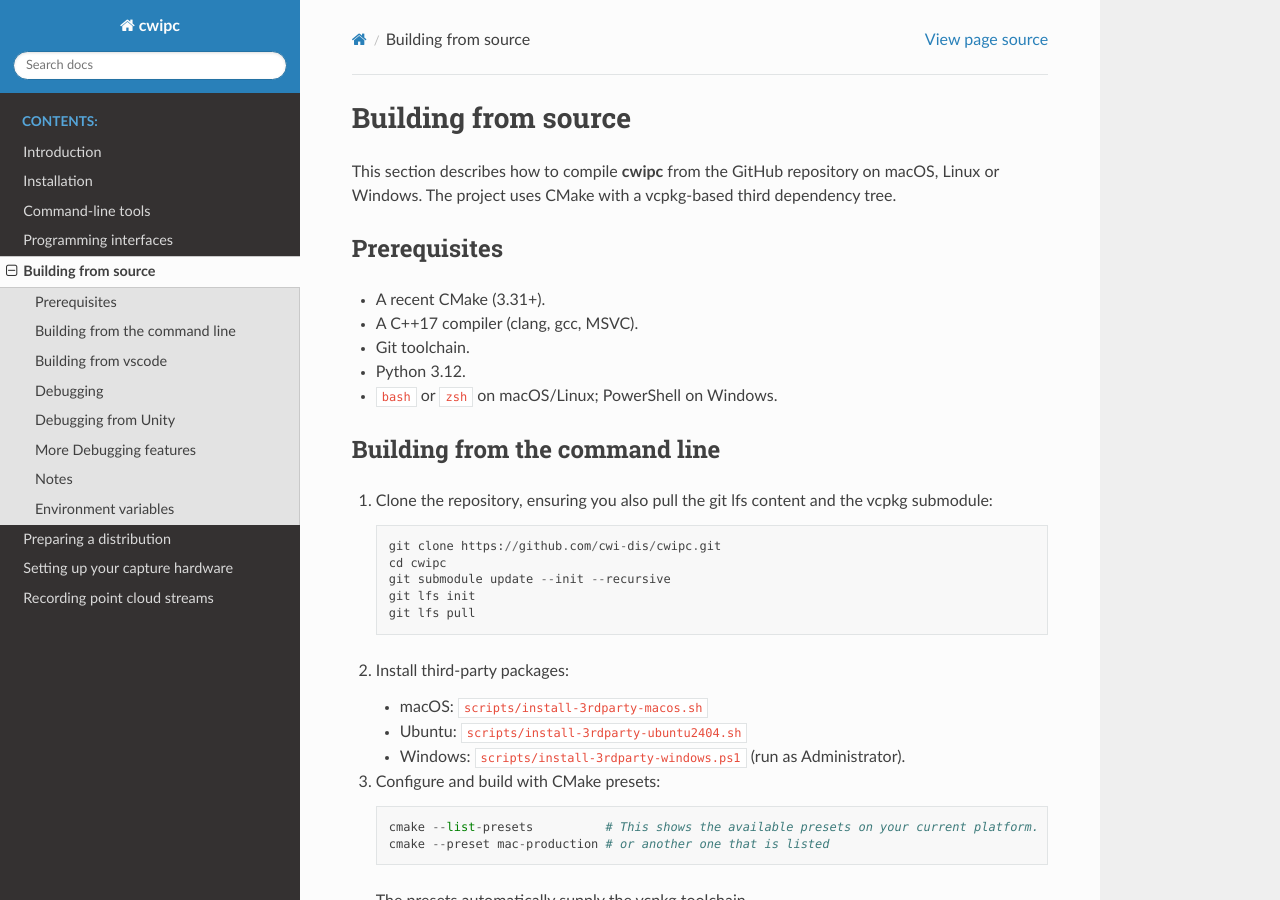
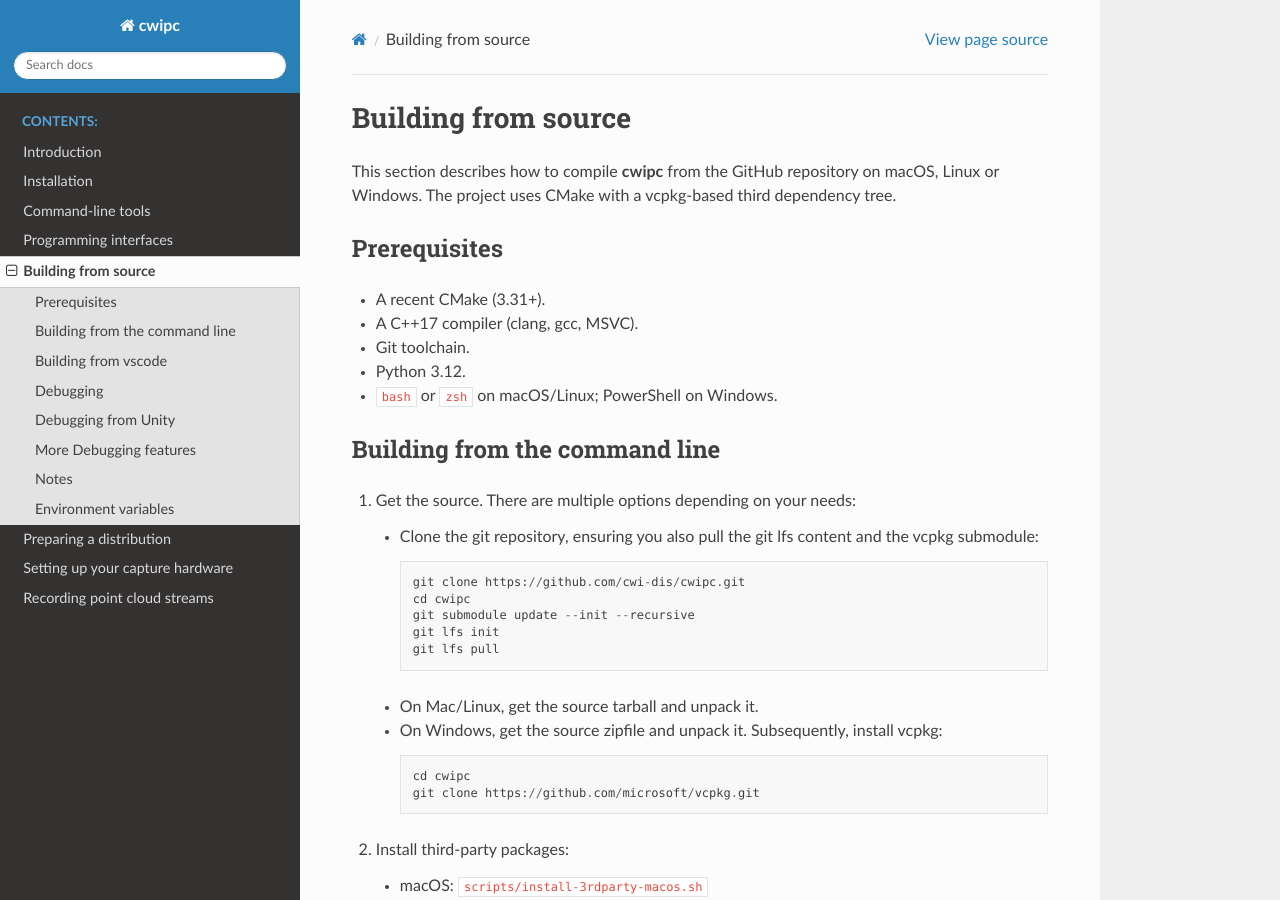
Before and after one commit to cwi-dis/cwipc, a Sphinx documentation site: the page built from docs/build-from-source.rst, in a window 1280 px wide and 900 px high. Built offline with Sphinx 7.4.7 and the Read the Docs theme 3.1.0, drawn with Linux system fonts in a browser that asks for light colours; pages that are not in the unit, such as notebooks, are missing from menus.

Commit message:
Added instructions for unpacking source distribution, and for installing vcpkg. Related to #339.

```diff
--- a/docs/build-from-source.rst
+++ b/docs/build-from-source.rst
@@ -17,13 +17,22 @@
 Building from the command line
 ------------------------------
 
-1. Clone the repository, ensuring you also pull the git lfs content and the vcpkg submodule::
+1. Get the source. There are multiple options depending on your needs:
+
+   - Clone the git repository, ensuring you also pull the git lfs content and the vcpkg submodule::
 
        git clone https://github.com/cwi-dis/cwipc.git
        cd cwipc
        git submodule update --init --recursive
        git lfs init
        git lfs pull
+
+   - On Mac/Linux, get the source tarball and unpack it.
+
+   - On Windows, get the source zipfile and unpack it. Subsequently, install vcpkg::
+
+       cd cwipc
+       git clone https://github.com/microsoft/vcpkg.git
 
 2. Install third‑party packages:
 
```
